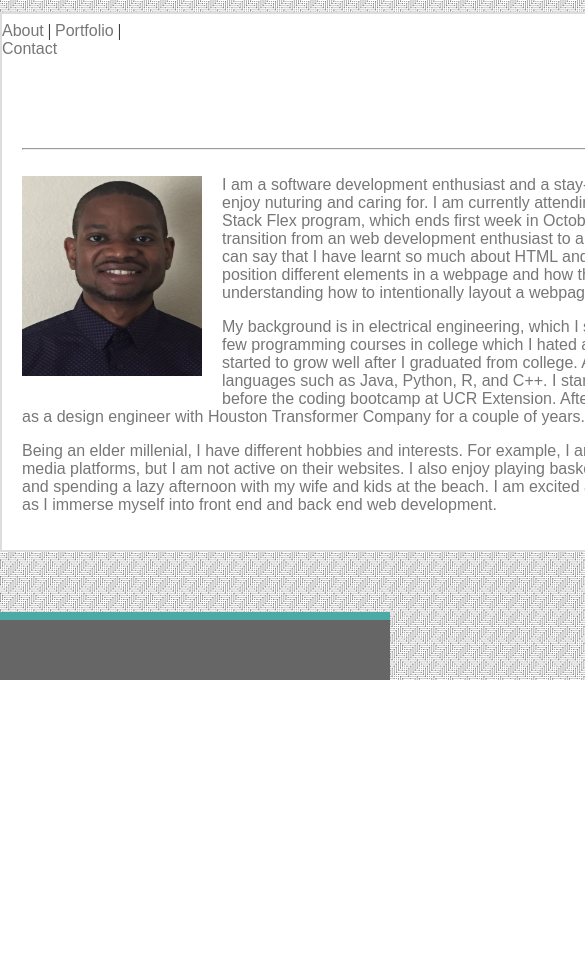
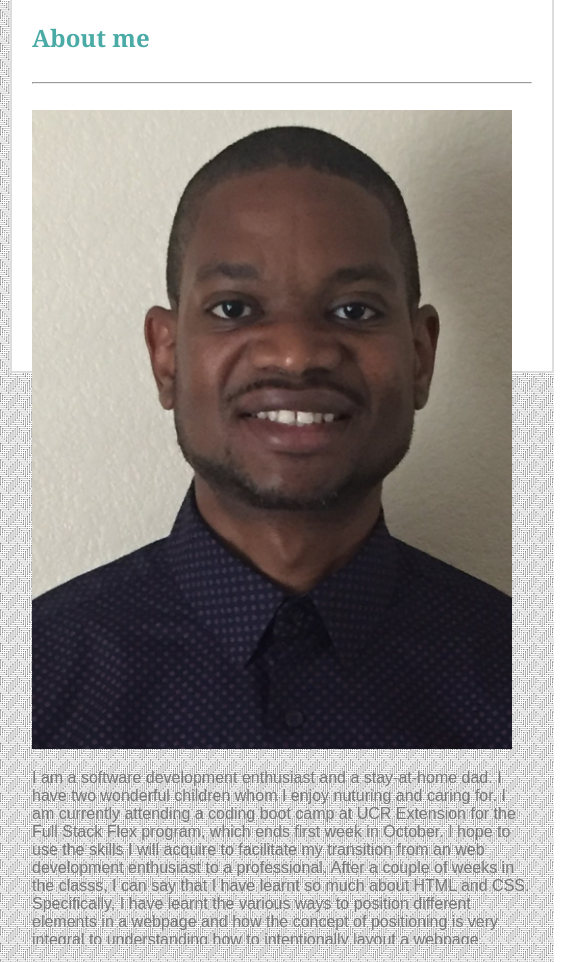
Before and after one commit to mosfad/Responsive-Portfolio, a plain HTML site: page index.html in a window 390 px wide. Shown: the part 199-1161 px from the top of the page, 585 px wide, since content can reach past the window. Before the commit the page ends 879 px from the top, so only its background shows below. Drawn offline with Linux system fonts and the light colour scheme.

Commit message:
adding responsive css for the index.html file. May not be responsive for the contact.html and portfolio.html

```diff
--- a/assets/css/style.css
+++ b/assets/css/style.css
@@ -195,3 +195,123 @@ h2{
     left: 315px;
     bottom: 200px;
 }
+
+@media screen and (max-width:980px) {
+
+    #main-content{
+        width: 740px;
+        height: 250px;
+        margin-left: 10px;
+        margin-right:100px;
+        margin-top: 10px;
+        margin-bottom: 10px;
+    }
+    #content{
+        overflow: auto;
+        width: 540px;
+        height: 150px;
+        float: right;
+        margin: 0;
+    }
+    #profile > img{
+        height: 150px;
+        width: 150px;
+        float: left;
+    }
+
+    header{
+        margin-left: 10px;
+    }
+
+    nav{
+        margin-right: 10px;
+    }
+
+    #bottom{
+        height: 60px;
+        margin-top: 200px;
+        margin-bottom: 0;
+
+    }
+
+    }
+
+
+  @media screen and (max-width: 768px) {
+    #main-content{
+        width: 620px;
+        height: 350px;
+        margin: 0, auto;
+        margin-top: 10px;
+        margin-bottom: 10px;
+    }
+    #content{
+        overflow: auto;
+        width: 380px;
+        height: 250px;
+        float: right;
+        margin: 0;
+    }
+    #profile > img{
+        height: 220px;
+        width: 200px;
+        float: left;
+    }
+
+    header{
+        margin-left: 10px;
+    }
+
+    nav{
+        margin-right: 10px;
+    }
+
+    #bottom{
+        height: 60px;
+        margin-top: 200px;
+        margin-bottom: 0;
+
+    }
+
+
+  }
+
+  @media screen and (max-width: 640px) {
+    #main-content{
+        width: 500px;
+        height: 350px;
+        margin: 0, auto;
+        margin-top: 10px;
+        margin-bottom: 10px;
+    }
+    #content{
+        overflow: auto;
+        width: 100%;
+        height: 50%;
+        float: right;
+        margin: 0;
+    }
+    #profile > img{
+        height:50%;
+        width: 100%;
+        float: left;
+    }
+
+    header{
+        margin-left: 10px;
+    }
+
+    nav{
+        margin-right: 10px;
+    }
+
+    #bottom{
+        height: 60px;
+        margin-top: 200px;
+        margin-bottom: 0;
+
+    }
+
+
+
+  }
--- a/index.html
+++ b/index.html
@@ -2,7 +2,10 @@
 <html lang="en-us">
     <head>
         <meta charset="UTF-8">
+        <meta name="viewport" content="width=device-width, initial-scale=1.0">
+        <meta http-equiv="X-UA-Compatible" content="ie=edge">
         <title>About Modupe Fadina</title>
+
         <link rel="stylesheet" type="text/css" href="assets/css/style.css">
     </head>
 
@@ -33,8 +36,8 @@
                     <img src="assets/images/dupe_profile3.jpg" alt="Profile image goes here" width="180" height="200">
                 </section>
 
-
-                <section id="content">
+                <div id="content">
+                <section>
                     <p>I am a software development enthusiast and a stay-at-home dad. I have two wonderful children whom I enjoy nuturing and caring for.
                     I am currently attending a coding boot camp at UCR Extension for the Full Stack Flex program, which ends first week in October.
                     I hope to use the skills I will acquire to facilitate my transition from an web development enthusiast to a professional. After a couple of weeks
@@ -49,7 +52,8 @@
                     Game of Thrones and spending a lazy afternoon with my wife and kids at the beach. I am excited about the opportunities and experiences ahead of me as I
                     immerse myself into front end and back end web development.</p>
                 </section>
-           </div>
+                </div>
+            </div>
 
            <div id=clearStuff></div>
 
```
